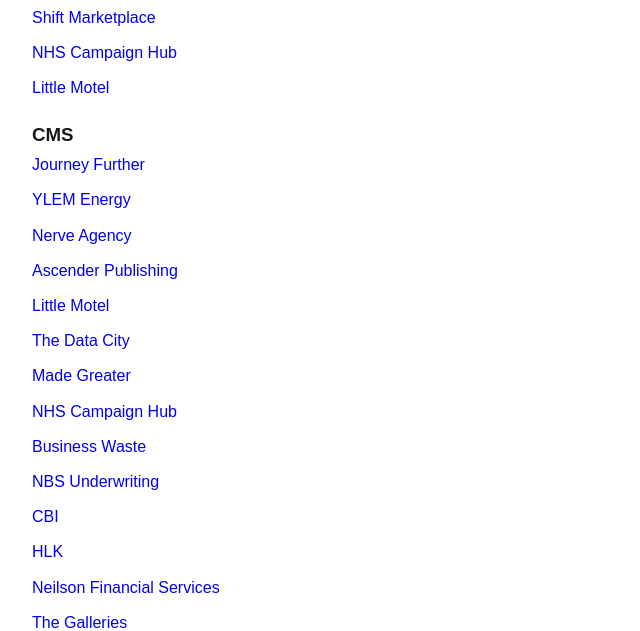
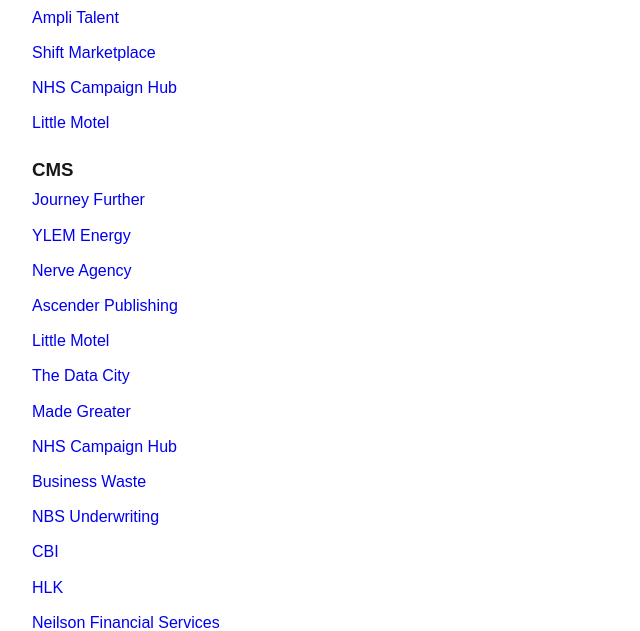
Before and after one commit to notepadwebdev/notepadwebdev.github.io, a plain HTML site: page index.html in a window 1280 px wide. Shown: the part 469-1100 px from the top of the page, without its empty margins (0-640 px from the left). Drawn offline with Linux system fonts and the light colour scheme; no server answers.

Commit message:
Add Ampli Talent website to recent work.

```diff
--- a/index.html
+++ b/index.html
@@ -118,6 +118,7 @@
                 </header>
                 <h3>Recent work</h3>
                 <ul>
+                    <li><a rel="noreferrer" href="https://amplitalent.com/">Ampli Talent</a></li>
                     <li><a rel="noreferrer" href="https://www.shiftmarketplace.com/">Shift Marketplace</a></li>
                     <li><a rel="noreferrer" href="https://www.nenc-campaignhub.nhs.uk/">NHS Campaign Hub</a></li>
                     <li><a rel="noreferrer" href="https://www.littlemotel.tv/">Little Motel</a></li>
```
